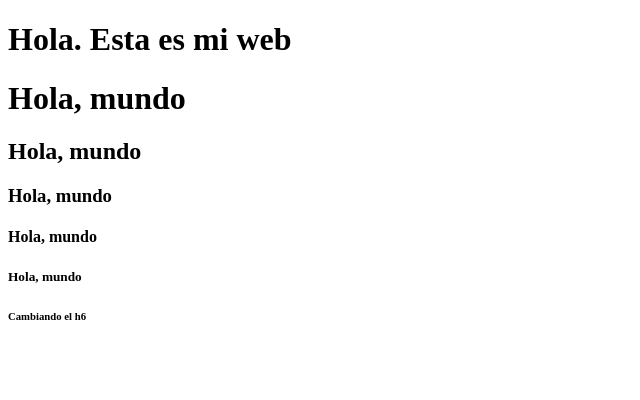
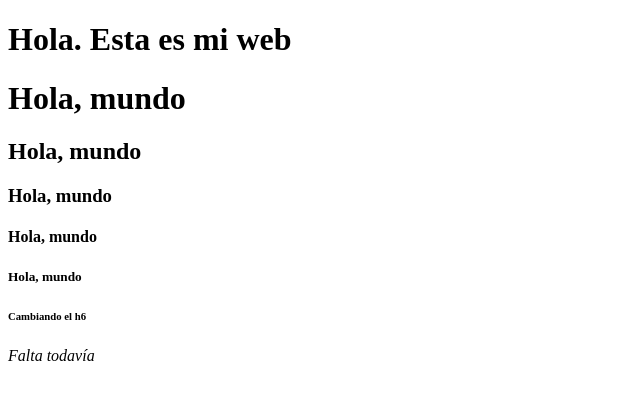
Before and after one commit to edo-nunez/prueba, a plain HTML site: page index.html in a window 1280 px wide. Shown: the whole page, without its empty margins (0-640 px from the left). Drawn offline with Linux system fonts and the light colour scheme.

Commit message:
Update index.html
Me estoy equivocando

```diff
--- a/index.html
+++ b/index.html
@@ -18,6 +18,9 @@
 
     <h6>Cambiando el h6</h6>
 
+    <i>Falta todavía</i>
+
 </body>
 
+
 </html>
```
